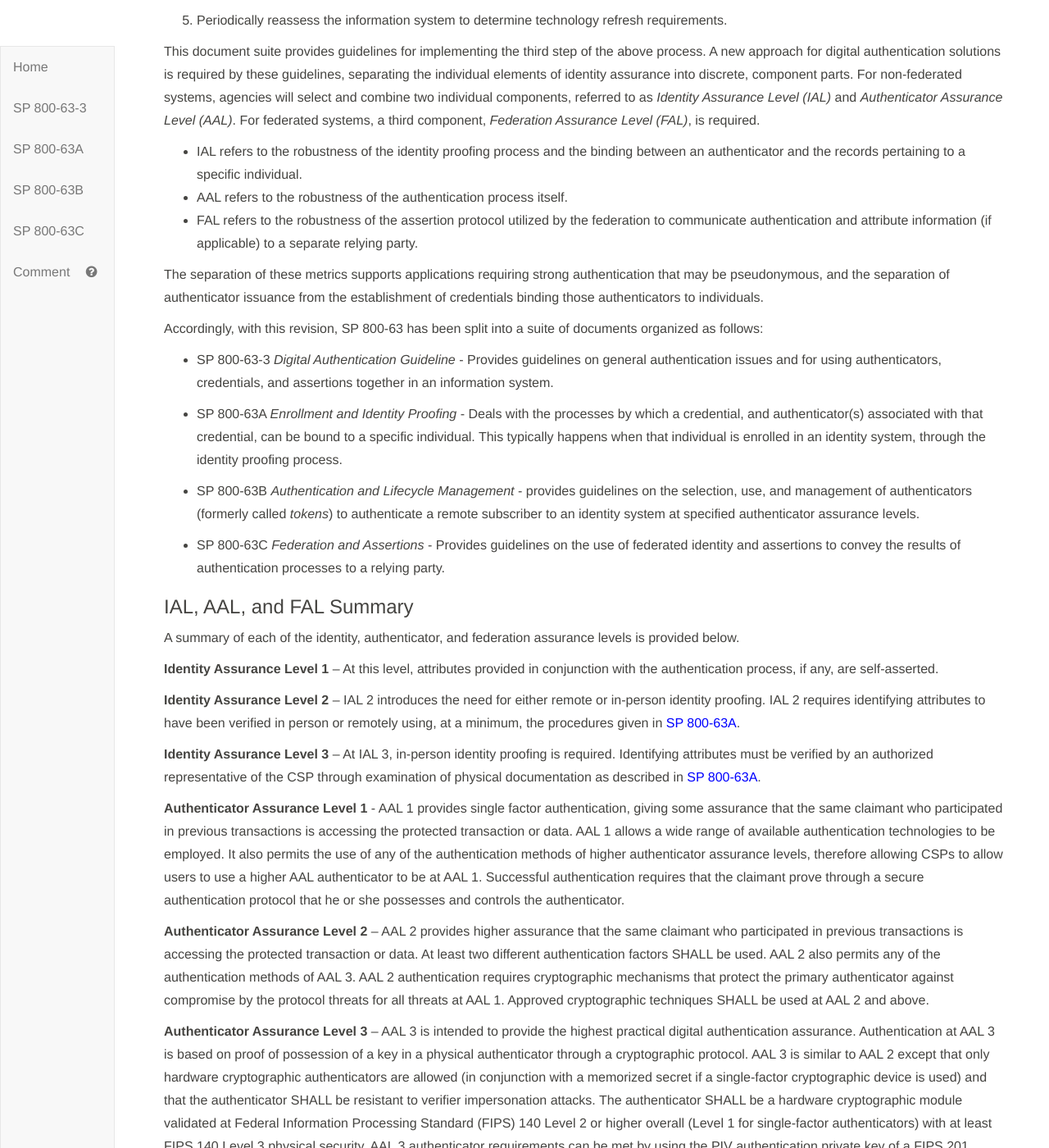
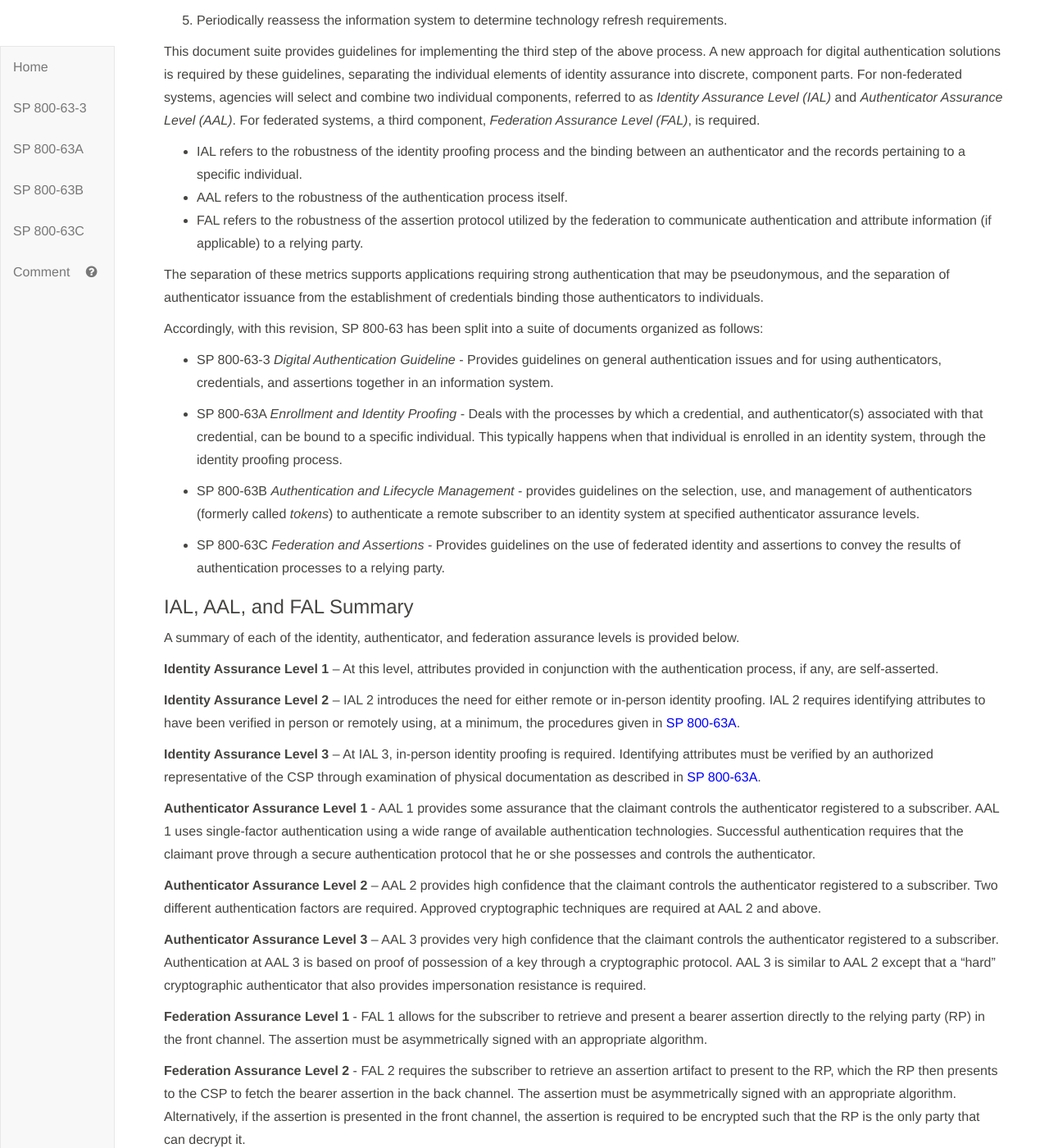
Before and after one commit to usnistgov/800-63-3, a Jekyll site: the page built from sp800-63-3.md, in a window 1280 px wide and 1400 px high, scrolled down 3757 px. Shown: the whole window at 82% size. Built offline with Jekyll 4.4.1, drawn with Linux system fonts in a browser that asks for light colours; some of the changed text lies outside the part shown.

Commit message:
Reword, unify, and shorten AAL descriptions

```diff
--- a/sp800-63-3/cover.md
+++ b/sp800-63-3/cover.md
@@ -183,7 +183,7 @@ third component, *Federation Assurance Level (FAL)*, is required.
 
 * IAL refers to the robustness of the identity proofing process and the binding between an authenticator and the records pertaining to a specific individual.
 * AAL refers to the robustness of the authentication process itself.
-* FAL refers to the robustness of the assertion protocol utilized by the federation to communicate authentication and attribute information (if applicable) to a separate relying party.
+* FAL refers to the robustness of the assertion protocol utilized by the federation to communicate authentication and attribute information (if applicable) to a relying party.
 
 The separation of these metrics supports applications requiring strong authentication that may be pseudonymous, and the separation of authenticator issuance from the establishment of credentials binding those authenticators to individuals.
 
@@ -208,11 +208,11 @@ A summary of each of the identity, authenticator, and federation assurance level
 
 **Identity Assurance Level 3** – At IAL 3, in-person identity proofing is required. Identifying attributes must be verified by an authorized representative of the CSP through examination of physical documentation as described in [SP 800-63A](sp800-63a.html).
 
-**Authenticator Assurance Level 1** - AAL 1 provides single factor authentication, giving some assurance that the same claimant who participated in previous transactions is accessing the protected transaction or data. AAL 1 allows a wide range of available authentication technologies to be employed. It also permits the use of any of the authentication methods of higher authenticator assurance levels, therefore allowing CSPs to allow users to use a higher AAL authenticator to be at AAL 1. Successful authentication requires that the claimant prove through a secure authentication protocol that he or she possesses and controls the authenticator.
+**Authenticator Assurance Level 1** - AAL 1 provides some assurance that the claimant controls the authenticator registered to a subscriber. AAL 1 uses single-factor authentication using a wide range of available authentication technologies. Successful authentication requires that the claimant prove through a secure authentication protocol that he or she possesses and controls the authenticator.
 
-**Authenticator Assurance Level 2** – AAL 2 provides higher assurance that the same claimant who participated in previous transactions is accessing the protected transaction or data. At least two different authentication factors SHALL be used. AAL 2 also permits any of the authentication methods of AAL 3. AAL 2 authentication requires cryptographic mechanisms that protect the primary authenticator against compromise by the protocol threats for all threats at AAL 1. Approved cryptographic techniques SHALL be used at AAL 2 and above.
+**Authenticator Assurance Level 2** – AAL 2 provides high confidence that the claimant controls the authenticator registered to a subscriber. Two different authentication factors are required. Approved cryptographic techniques are required at AAL 2 and above.
 
-**Authenticator Assurance Level 3** – AAL 3 is intended to provide the highest practical digital authentication assurance. Authentication at AAL 3 is based on proof of possession of a key in a physical authenticator through a cryptographic protocol. AAL 3 is similar to AAL 2 except that only hardware cryptographic authenticators are allowed (in conjunction with a memorized secret if a single-factor cryptographic device is used) and that the authenticator SHALL be resistant to verifier impersonation attacks. The authenticator SHALL be a hardware cryptographic module validated at Federal Information Processing Standard (FIPS) 140 Level 2 or higher overall (Level 1 for single-factor authenticators) with at least FIPS 140 Level 3 physical security. AAL 3 authenticator requirements can be met by using the PIV authentication private key of a FIPS 201 compliant Personal Identity Verification (PIV) Card.
+**Authenticator Assurance Level 3** – AAL 3 provides very high confidence that the claimant controls the authenticator registered to a subscriber. Authentication at AAL 3 is based on proof of possession of a key through a cryptographic protocol. AAL 3 is similar to AAL 2 except that a "hard" cryptographic authenticator that also provides impersonation resistance is required.
 
 **Federation Assurance Level 1** - FAL 1 allows for the subscriber to retrieve and present a bearer assertion directly to the relying party (RP) in the front channel. The assertion must be asymmetrically signed with an appropriate algorithm.
 
```
